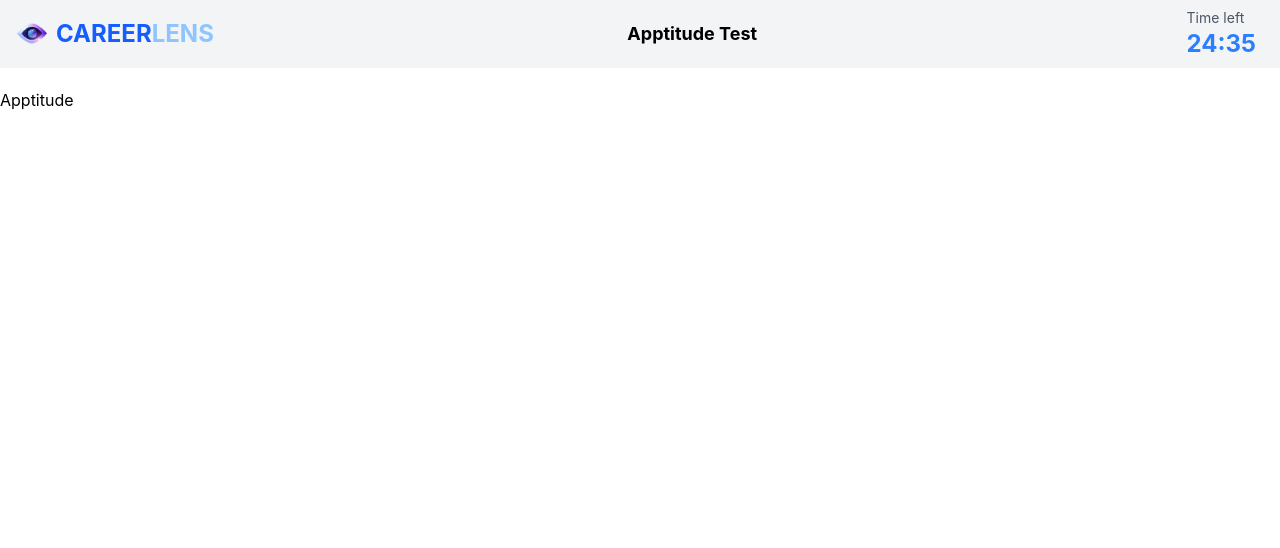
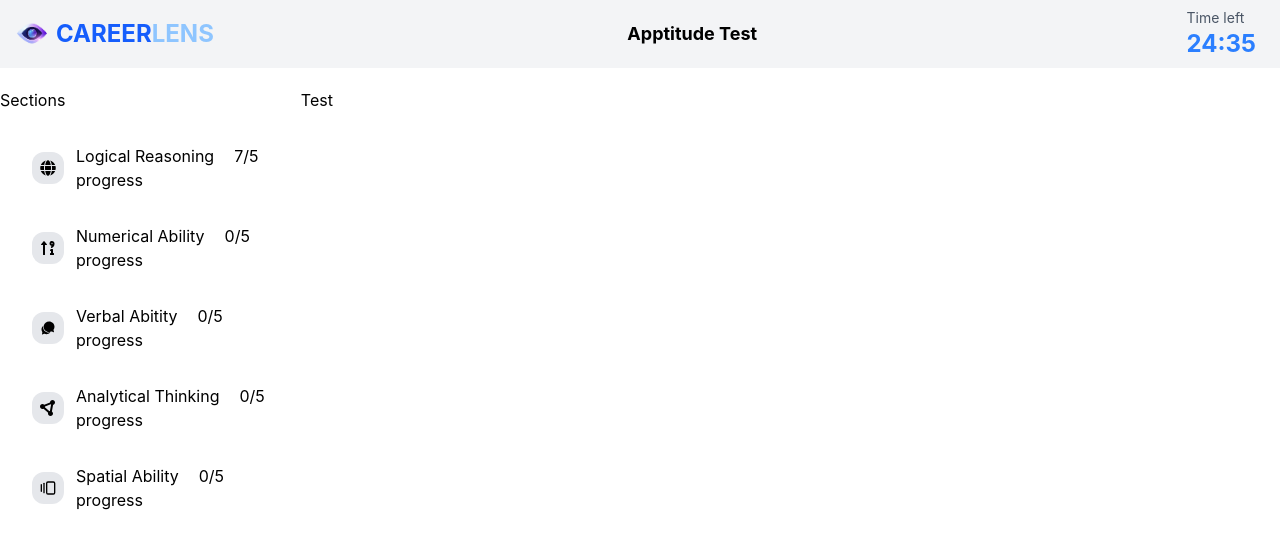
Before and after one commit to Shivamch0/CareerLens-AI, a React app in the folder Frontend/: page /apptitude/apptitudetest in a window 1280 px wide. Shown: the top 548 px of the page. Built offline with nearby package versions, Linux system fonts and the light colour scheme; the HTML template or start-up script is replaced by a standard one.

Commit message:
sidebar section created

```diff
--- /dev/null
+++ b/Frontend/src/components/Card/Section.jsx
@@ -0,0 +1,18 @@
+import React from "react";
+
+const Sections = ({ icon , content, number  , progress , progressColor}) => {
+  return (
+    <div className={`flex items-center gap-3 ml-4 p-4 rounded-2xl `}>
+      <div className={` bg-gray-200 rounded-xl p-2`}>{icon}</div>
+      <div>
+        <div className="flex gap-5">
+          <p>{content}</p>
+          <p>{number}/5</p>
+        </div>
+        <div>progress</div>
+      </div>
+    </div>
+  );
+};
+
+export default Sections;
--- /dev/null
+++ b/Frontend/src/components/Card/Test.jsx
@@ -0,0 +1,9 @@
+import React from 'react'
+
+const Test = () => {
+  return (
+    <div>Test</div>
+  )
+}
+
+export default Test
--- a/Frontend/src/components/Navbar/SideBar.jsx
+++ b/Frontend/src/components/Navbar/SideBar.jsx
@@ -1,9 +1,28 @@
-import React from 'react'
+import React from "react";
+import Section from "../Card/Section";
+
+//Other Imports
+import { FaGlobe } from "react-icons/fa";
+import { FaSortNumericUpAlt } from "react-icons/fa";
+import { IoIosChatbubbles } from "react-icons/io";
+import { FaCircleNodes } from "react-icons/fa6";
+import { LuGalleryHorizontalEnd } from "react-icons/lu";
 
 const SideBar = () => {
   return (
-    <div>SideBar</div>
-  )
-}
+    <aside>
+      <p className="mb-4">Sections</p>
+      <Section icon={<FaGlobe />} content="Logical Reasoning" number={7} />
 
-export default SideBar
+      <Section icon={<FaSortNumericUpAlt />} content="Numerical Ability" number={0} />
+
+      <Section icon={<IoIosChatbubbles />} content="Verbal Abitity" number={0} />
+
+      <Section icon={<FaCircleNodes />} content="Analytical Thinking" number={0} />
+
+      <Section icon={<LuGalleryHorizontalEnd />} content="Spatial Ability" number={0} />
+    </aside>
+  );
+};
+
+export default SideBar;
--- a/Frontend/src/pages/Apptitude/ApptitudeTest.jsx
+++ b/Frontend/src/pages/Apptitude/ApptitudeTest.jsx
@@ -1,9 +1,14 @@
-import React from 'react'
+import Test from "../../components/Card/Test"
+import SideBar from "../../components/Navbar/SideBar"
+
+//Other Imports
+
 
 const ApptitudeTest = () => {
   return (
-    <section>
-      <p>Apptitude</p>
+    <section className="flex gap-5">
+     <SideBar />
+     <Test />
     </section>
   )
 }
```
